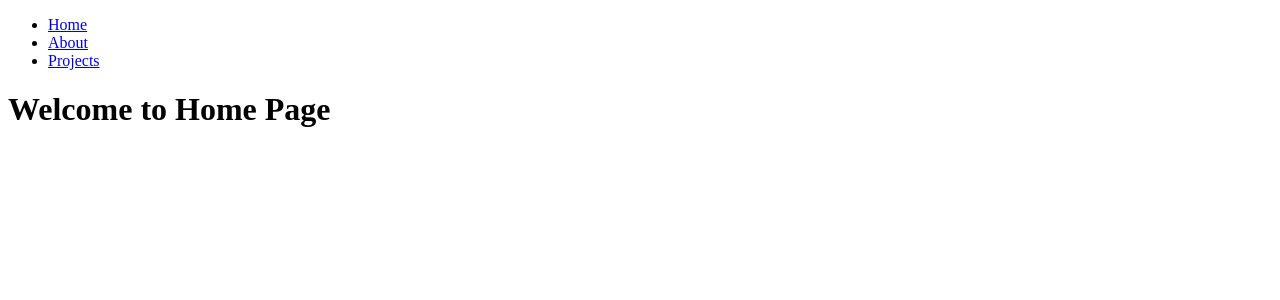
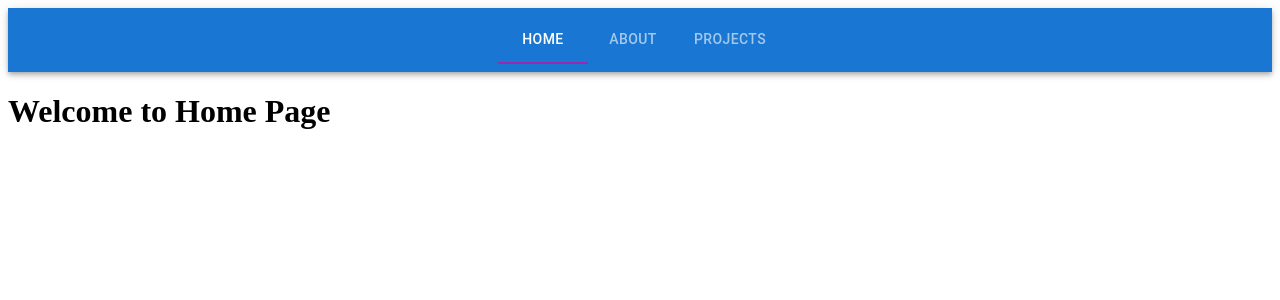
Before and after one commit to 21Yu/21Yu.github.io, a React (Vite) app in the folder mini-project/: page / in a window 1280 px wide. Shown: the top 300 px of the page. Built offline with nearby package versions, Linux system fonts and the light colour scheme.

Commit message:
create navbar component  with material UI

```diff
--- a/mini-project/src/components/Navbar.jsx
+++ b/mini-project/src/components/Navbar.jsx
@@ -1,15 +1,28 @@
-import { Link } from 'react-router-dom';
+import React, { useState } from "react";
+import { AppBar, Tabs, Tab, Toolbar, Typography, Box } from "@mui/material";
+import { Link, useLocation } from "react-router-dom";
 
-function Navbar() {
+const Navbar = () => {
+  const location = useLocation();
+  const [value, setValue] = useState(location.pathname);
+
+  const handleChange = (event, newValue) => {
+    setValue(newValue);
+  };
+
   return (
-    <nav>
-      <ul>
-        <li><Link to="/">Home</Link></li>
-        <li><Link to="/about">About</Link></li>
-        <li><Link to="/projects">Projects</Link></li>
-      </ul>
-    </nav>
+    <AppBar position="static">
+      <Toolbar>
+        <Box sx={{ flexGrow: 1, display: "flex", justifyContent: "center" }}>
+          <Tabs value={value} onChange={handleChange} textColor="inherit" indicatorColor="secondary">
+            <Tab label="Home" value="/" component={Link} to="/" />
+            <Tab label="About" value="/about" component={Link} to="/about" />
+            <Tab label="Projects" value="/projects" component={Link} to="/projects" />
+          </Tabs>
+        </Box>
+      </Toolbar>
+    </AppBar>
   );
-}
+};
 
 export default Navbar;
```
